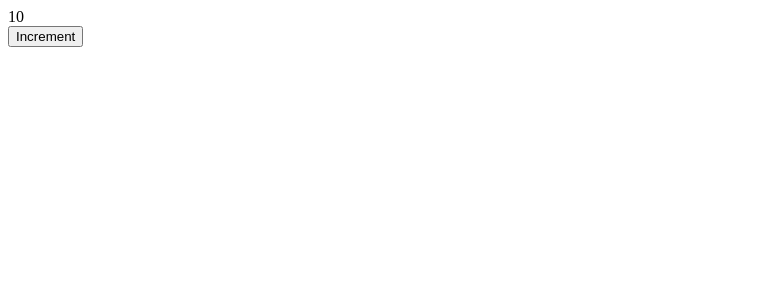
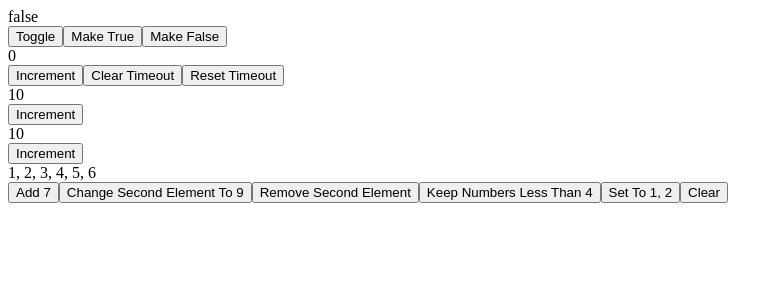
Before and after one commit to AdrianChojnacki/customHooks, a React (Create React App) app: page / in a window 1280 px wide. Shown: the top 300 px of the page, without its empty margins (0-783 px from the left). Built offline with nearby package versions, Linux system fonts and the light colour scheme.

Commit message:
add useArray

```diff
--- a/src/App.js
+++ b/src/App.js
@@ -2,14 +2,16 @@ import ToggleComponent from "./ToggleComponent";
 import TimeoutComponent from "./TimeoutComponent";
 import DebounceComponent from "./DebounceComponent";
 import UpdateEffectComponent from "./UpdateEffectComponent";
+import ArrayComponent from "./ArrayComponent";
 
 export default function App() {
   return (
     <>
-      {/* <ToggleComponent /> */}
-      {/* <TimeoutComponent /> */}
-      {/* <DebounceComponent /> */}
+      <ToggleComponent />
+      <TimeoutComponent />
+      <DebounceComponent />
       <UpdateEffectComponent />
+      <ArrayComponent />
     </>
   );
 }
--- /dev/null
+++ b/src/ArrayComponent.js
@@ -0,0 +1,21 @@
+import useArray from "./custom-hooks/useArray";
+
+export default function ArrayComponent() {
+  const { array, set, push, remove, filter, update, clear } = useArray([
+    1, 2, 3, 4, 5, 6,
+  ]);
+
+  return (
+    <div>
+      <div>{array.join(", ")}</div>
+      <button onClick={() => push(7)}>Add 7</button>
+      <button onClick={() => update(1, 9)}>Change Second Element To 9</button>
+      <button onClick={() => remove(1)}>Remove Second Element</button>
+      <button onClick={() => filter(n => n < 3)}>
+        Keep Numbers Less Than 4
+      </button>
+      <button onClick={() => set([1, 2])}>Set To 1, 2</button>
+      <button onClick={clear}>Clear</button>
+    </div>
+  );
+}
--- /dev/null
+++ b/src/custom-hooks/useArray.js
@@ -0,0 +1,31 @@
+import { useState } from "react";
+
+export default function useArray(defaultValue) {
+  const [array, setArray] = useState(defaultValue);
+
+  function push(element) {
+    setArray(a => [...a, element]);
+  }
+
+  function filter(callback) {
+    setArray(a => a.filter(callback));
+  }
+
+  function update(index, newElement) {
+    setArray(a => [
+      ...a.slice(0, index),
+      newElement,
+      ...a.slice(index + 1, a.length),
+    ]);
+  }
+
+  function remove(index) {
+    setArray(a => [...a.slice(0, index), ...a.slice(index + 1, a.length)]);
+  }
+
+  function clear() {
+    setArray([]);
+  }
+
+  return { array, set: setArray, push, filter, update, remove, clear };
+}
```
